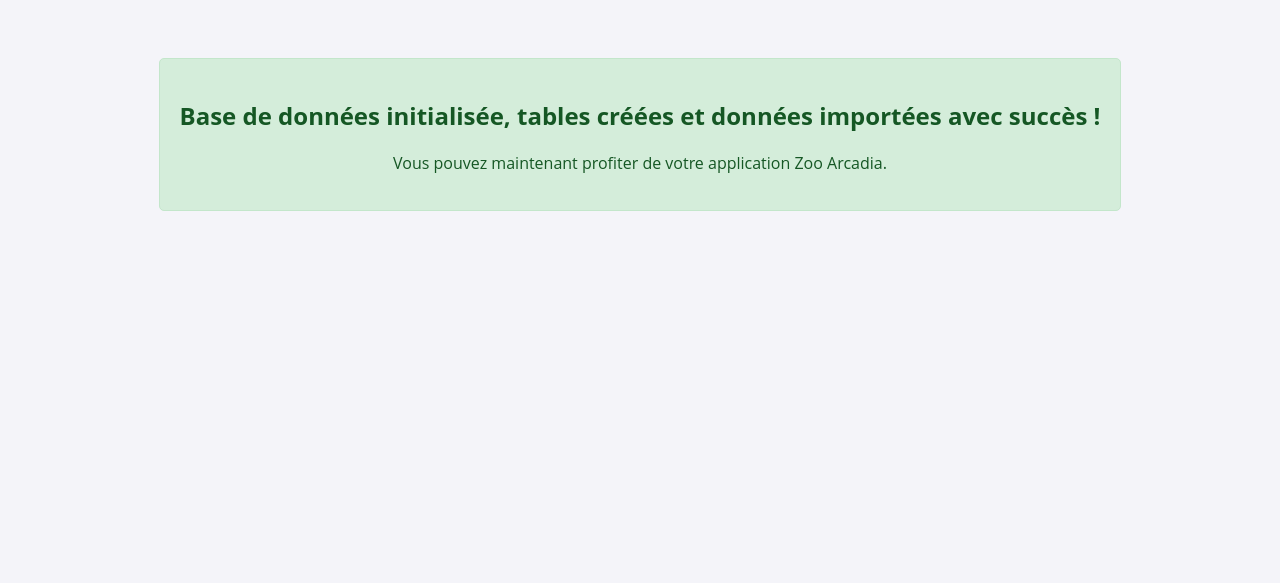
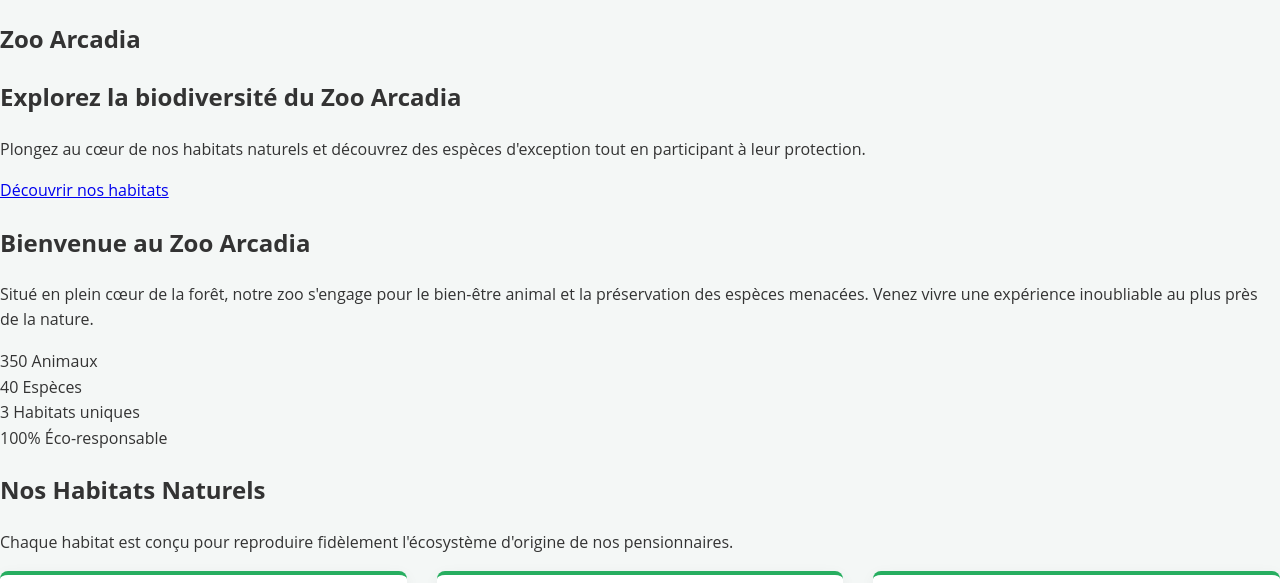
Before and after one commit to Rvlto974/arcadia, a PHP site: page / in a window 1280 px wide. Shown: the top 583 px of the page. Before the commit the page ends 211 px from the top, so only its background shows below. Run offline with PHP 8.4, Linux system fonts and the light colour scheme.

Commit message:
Fix HomeController path and update CSS stylesheet path

```diff
--- a/controllers/HomeController.php
+++ b/controllers/HomeController.php
@@ -6,7 +6,7 @@
             $host = 'db';
             $dbname = 'zoo_arcadia';
             $username = 'root';
-            $password = 'rootpassword'; // Corrigé avec le mot de passe exact du docker-compose
+            $password = 'rootpassword';
 
             // Connexion à la base de données via PDO
             $db = new PDO("mysql:host=$host;dbname=$dbname;charset=utf8mb4", $username, $password, [
@@ -26,35 +26,16 @@
                 $db->exec(file_get_contents($fixturesSqlPath));
             }
 
-            // Affichage de la page de succès avec les commentaires HTML requis
-            echo "<!DOCTYPE html>
-            <!-- Page générée automatiquement après l'initialisation réussie de la base de données -->
-            <html lang='fr'>
-            <head>
-                <meta charset='UTF-8'>
-                <!-- Titre de la page d'accueil du Zoo Arcadia -->
-                <title>Zoo Arcadia - Initialisation</title>
-                <style>
-                    body { font-family: 'Open Sans', Arial, sans-serif; background: #f4f4f9; color: #333; text-align: center; padding-top: 50px; }
-                    .success { background: #d4edda; color: #155724; border: 1px solid #c3e6cb; padding: 20px; border-radius: 5px; display: inline-block; }
-                </style>
-            </head>
-            <body>
-                <!-- Conteneur principal du message de succès -->
-                <div class='success'>
-                    <h2>Base de données initialisée, tables créées et données importées avec succès !</h2>
-                    <p>Vous pouvez maintenant profiter de votre application Zoo Arcadia.</p>
-                </div>
-            </body>
-            </html>";
-            exit;
-
         } catch (PDOException $e) {
             // Gestion des erreurs de connexion ou d'exécution SQL
             echo "<div style='color: red; font-family: sans-serif; padding: 20px;'>
                     <h3>Erreur lors de l'initialisation de la base de données :</h3>
                     <p>" . htmlspecialchars($e->getMessage()) . "</p>
                   </div>";
+            return;
         }
+
+        // Chargement de la vue principale contenant le HTML commenté
+        require_once __DIR__ . '/../views/layouts/main.php';
     }
 }
--- a/views/layouts/main.php
+++ b/views/layouts/main.php
@@ -1,25 +1,122 @@
 <!DOCTYPE html>
+<!-- Page d'accueil principale du Zoo Arcadia -->
 <html lang="fr">
 <head>
     <meta charset="UTF-8">
     <meta name="viewport" content="width=device-width, initial-scale=1.0">
-    <title>Zoo Arcadia</title>
-    <!-- Vous pourrez ajouter du CSS ici plus tard -->
+    <!-- Titre de la page -->
+    <title>Zoo Arcadia - Accueil</title>
+    <!-- Lien vers le fichier CSS avec un chemin absolu -->
+    <link rel="stylesheet" href="/assets/css/style.css">
 </head>
 <body>
     <header>
         <nav>
+            <!-- En-tête du site -->
             <h1>Zoo Arcadia</h1>
-            <!-- Liens de navigation à venir -->
         </nav>
     </header>
 
     <main>
-        <!-- C'est ici que le contenu de chaque page sera injecté -->
-        <?php echo $content ?? ''; ?>
+        <!-- SECTION HERO : Bannière principale immersive -->
+        <section class="hero-section">
+            <div class="hero-overlay"></div>
+            <div class="hero-content">
+                <!-- Titre principal de la section hero -->
+                <h1>Explorez la biodiversité du Zoo Arcadia</h1>
+                <p>Plongez au cœur de nos habitats naturels et découvrez des espèces d'exception tout en participant à leur protection.</p>
+                <a href="#habitats" class="btn-primary">Découvrir nos habitats</a>
+            </div>
+        </section>
+
+        <!-- SECTION PRÉSENTATION : Chiffres clés / Intro -->
+        <section class="intro-section">
+            <div class="container">
+                <h2>Bienvenue au Zoo Arcadia</h2>
+                <p class="intro-text">
+                    Situé en plein cœur de la forêt, notre zoo s'engage pour le bien-être animal et la préservation des espèces menacées.
+                    Venez vivre une expérience inoubliable au plus près de la nature.
+                </p>
+
+                <!-- Statistiques du zoo -->
+                <div class="stats-grid">
+                    <div class="stat-item">
+                        <span class="stat-number">350</span>
+                        <span class="stat-label">Animaux</span>
+                    </div>
+                    <div class="stat-item">
+                        <span class="stat-number">40</span>
+                        <span class="stat-label">Espèces</span>
+                    </div>
+                    <div class="stat-item">
+                        <span class="stat-number">3</span>
+                        <span class="stat-label">Habitats uniques</span>
+                    </div>
+                    <div class="stat-item">
+                        <span class="stat-number">100%</span>
+                        <span class="stat-label">Éco-responsable</span>
+                    </div>
+                </div>
+            </div>
+        </section>
+
+        <!-- SECTION HABITATS : Grille de présentation -->
+        <section id="habitats" class="habitats-section">
+            <div class="container">
+                <h2>Nos Habitats Naturels</h2>
+                <p class="section-subtitle">Chaque habitat est conçu pour reproduire fidèlement l'écosystème d'origine de nos pensionnaires.</p>
+
+                <div class="habitats-grid">
+                    <!-- Habitat 1 : La Jungle -->
+                    <div class="habitat-card">
+                        <img src="assets/images/jungle.jpg" alt="Habitat La Jungle">
+                        <div class="habitat-info">
+                            <h3>La Jungle</h3>
+                            <p>Une végétation luxuriante abritant félins et primates.</p>
+                            <a href="index.php?page=habitat&id=jungle" class="btn-secondary">Explorer</a>
+                        </div>
+                    </div>
+
+                    <!-- Habitat 2 : Les Marais -->
+                    <div class="habitat-card">
+                        <img src="assets/images/marais.jpg" alt="Habitat Les Marais">
+                        <div class="habitat-info">
+                            <h3>Les Marais</h3>
+                            <p>Zones humides et rivières à la découverte de la faune aquatique.</p>
+                            <a href="index.php?page=habitat&id=marais" class="btn-secondary">Explorer</a>
+                        </div>
+                    </div>
+
+                    <!-- Habitat 3 : La Savane -->
+                    <div class="habitat-card">
+                        <img src="assets/images/savane.jpg" alt="Habitat La Savane">
+                        <div class="habitat-info">
+                            <h3>La Savane</h3>
+                            <p>De vastes espaces ouverts pour les grands animaux d'Afrique.</p>
+                            <a href="index.php?page=habitat&id=savane" class="btn-secondary">Explorer</a>
+                        </div>
+                    </div>
+                </div>
+            </div>
+        </section>
+
+        <!-- SECTION ENGAGEMENT : Conservation & Nature -->
+        <section class="commitment-section">
+            <div class="container commitment-container">
+                <div class="commitment-text">
+                    <h2>Notre engagement pour la planète</h2>
+                    <p>
+                        À Zoo Arcadia, la conservation des espèces n'est pas seulement une mission, c'est une raison d'être.
+                        Grâce à vos visites et à nos programmes de recherche, nous agissons chaque jour pour la sauvegarde de la biodiversité mondiale.
+                    </p>
+                    <a href="index.php?page=engagement" class="btn-primary">En savoir plus</a>
+                </div>
+            </div>
+        </section>
     </main>
 
     <footer>
+        <!-- Pied de page -->
         <p>&copy; 2026 - Zoo Arcadia</p>
     </footer>
 </body>
```
